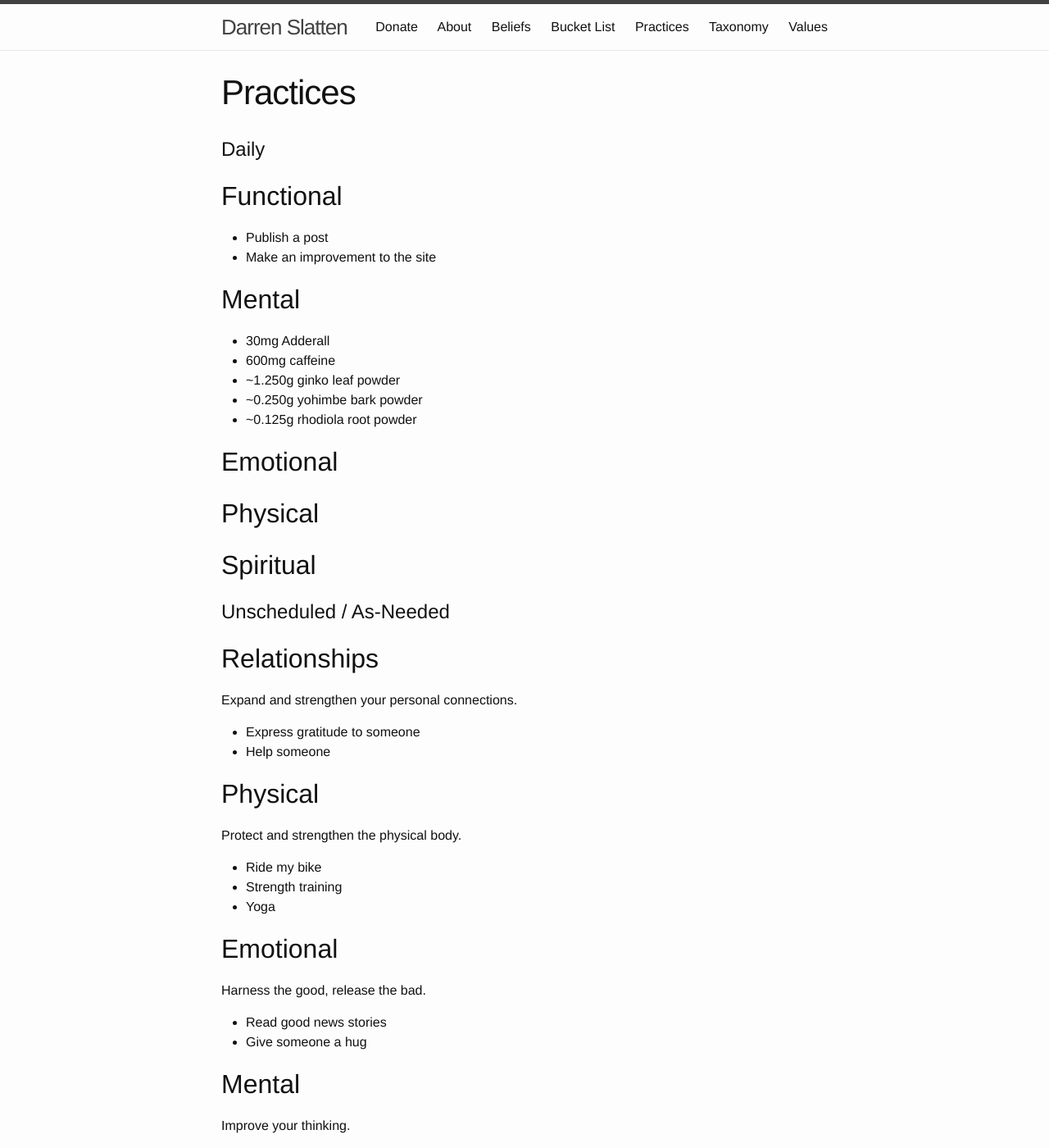
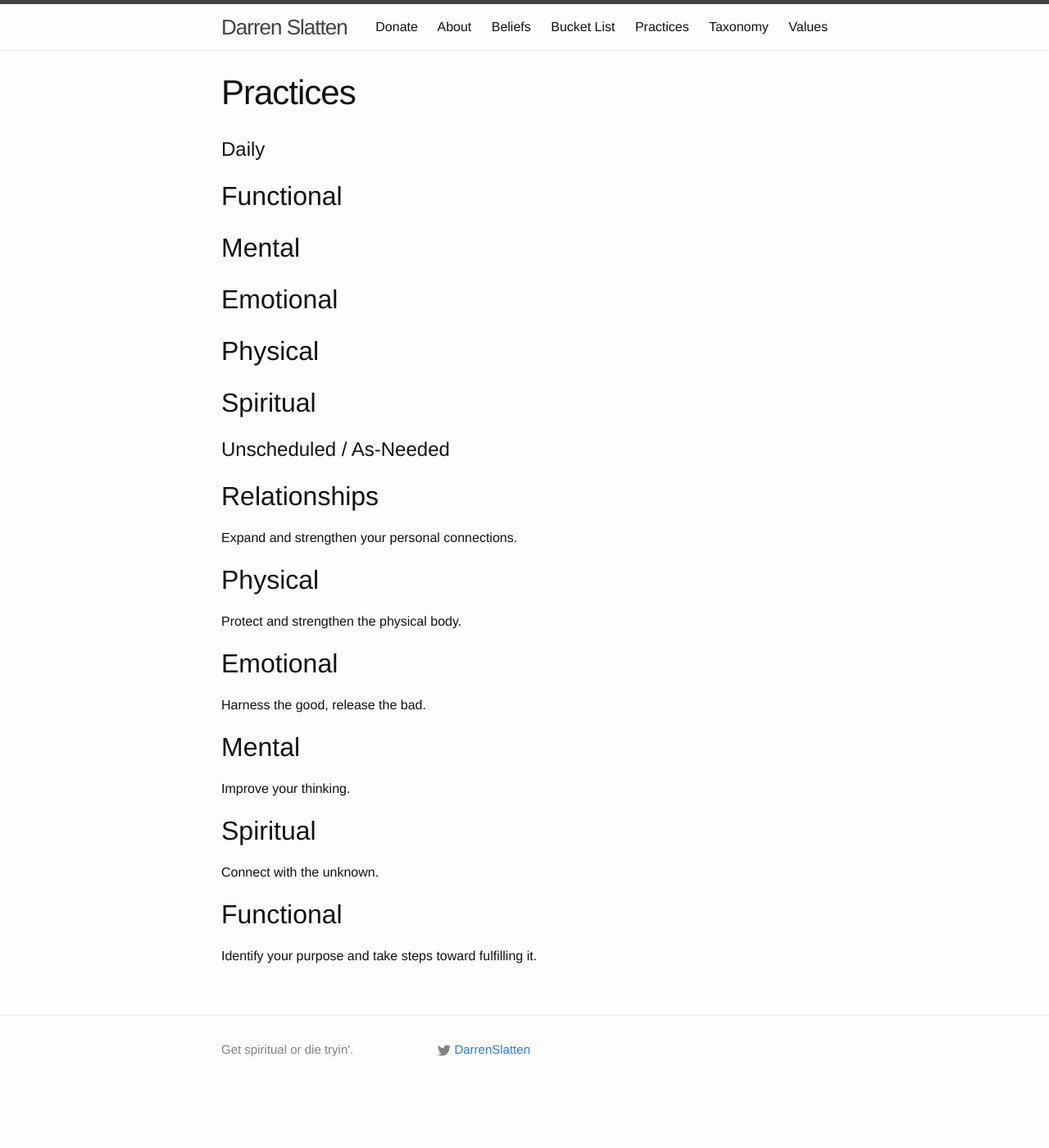
Before and after one commit to dslatten/dslatten.github.io, a Jekyll site: the page built from practices.md, in a window 1280 px wide and 1400 px high. Shown: the whole window at 82% size. Built offline with Jekyll 4.4.1, drawn with Linux system fonts in a browser that asks for light colours; some of the changed text lies outside the part shown.

Commit message:
Deleted weird/outdated info

```diff
--- a/practices.md
+++ b/practices.md
@@ -7,15 +7,8 @@ permalink: /practices.html
 # Daily
 
 ## Functional
-* Publish a post
-* Make an improvement to the site
 
 ## Mental
-* 30mg Adderall
-* 600mg caffeine
-* ~1.250g ginko leaf powder
-* ~0.250g yohimbe bark powder
-* ~0.125g rhodiola root powder
 
 ## Emotional
 
@@ -28,33 +21,17 @@ permalink: /practices.html
 ## Relationships
 Expand and strengthen your personal connections.
 
-* Express gratitude to someone
-* Help someone
-
 ## Physical
 Protect and strengthen the physical body.
-
-* Ride my bike
-* Strength training
-* Yoga
 
 ## Emotional
 Harness the good, release the bad.
 
-* Read good news stories
-* Give someone a hug
-
 ## Mental
 Improve your thinking.
-
-* Challenge your beliefs
-* tDCS 1.5mA x 30 min.
 
 ## Spiritual
 Connect with the unknown.
 
-* Meditate
-* Lick a toad
-
 ## Functional
 Identify your purpose and take steps toward fulfilling it.
```
